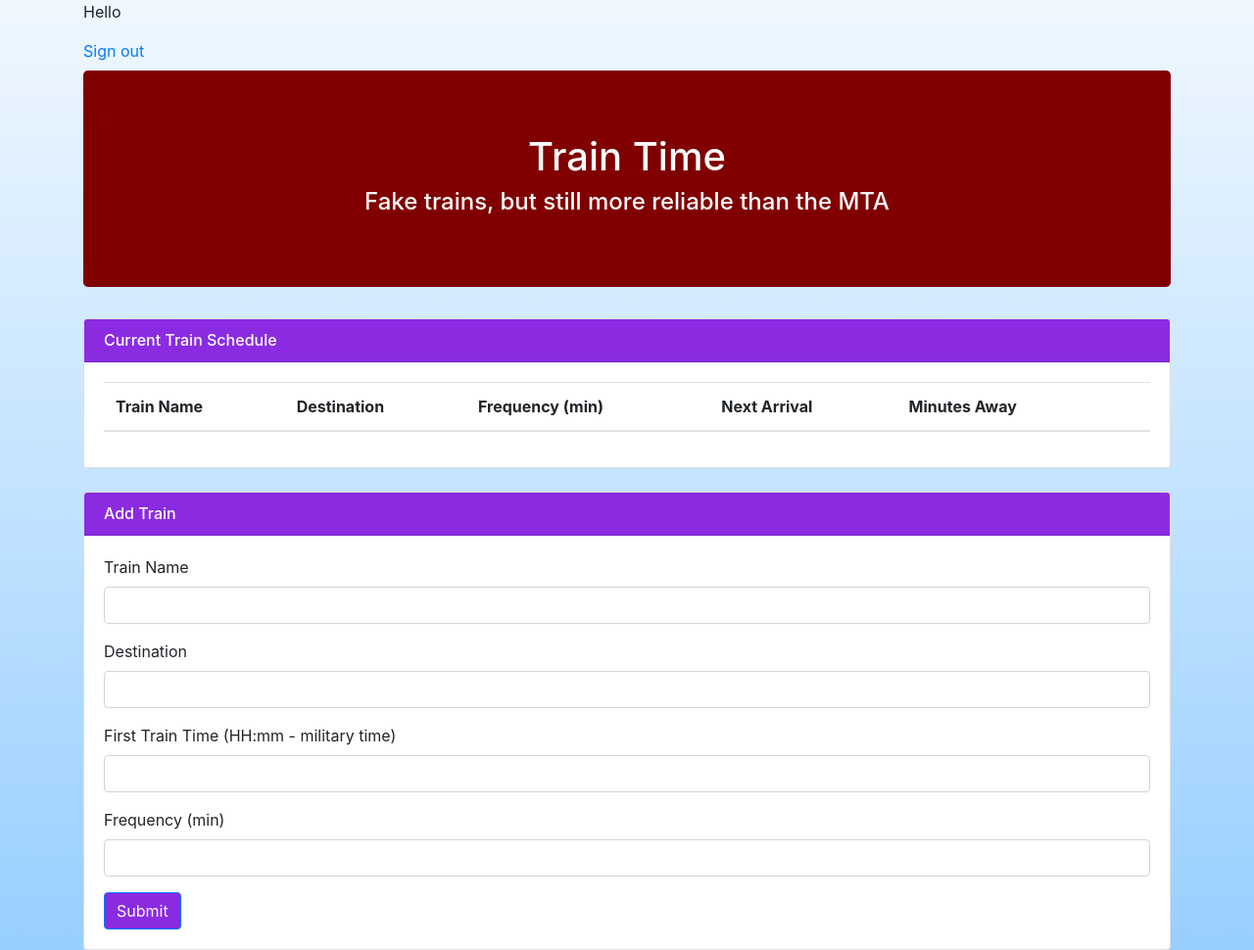
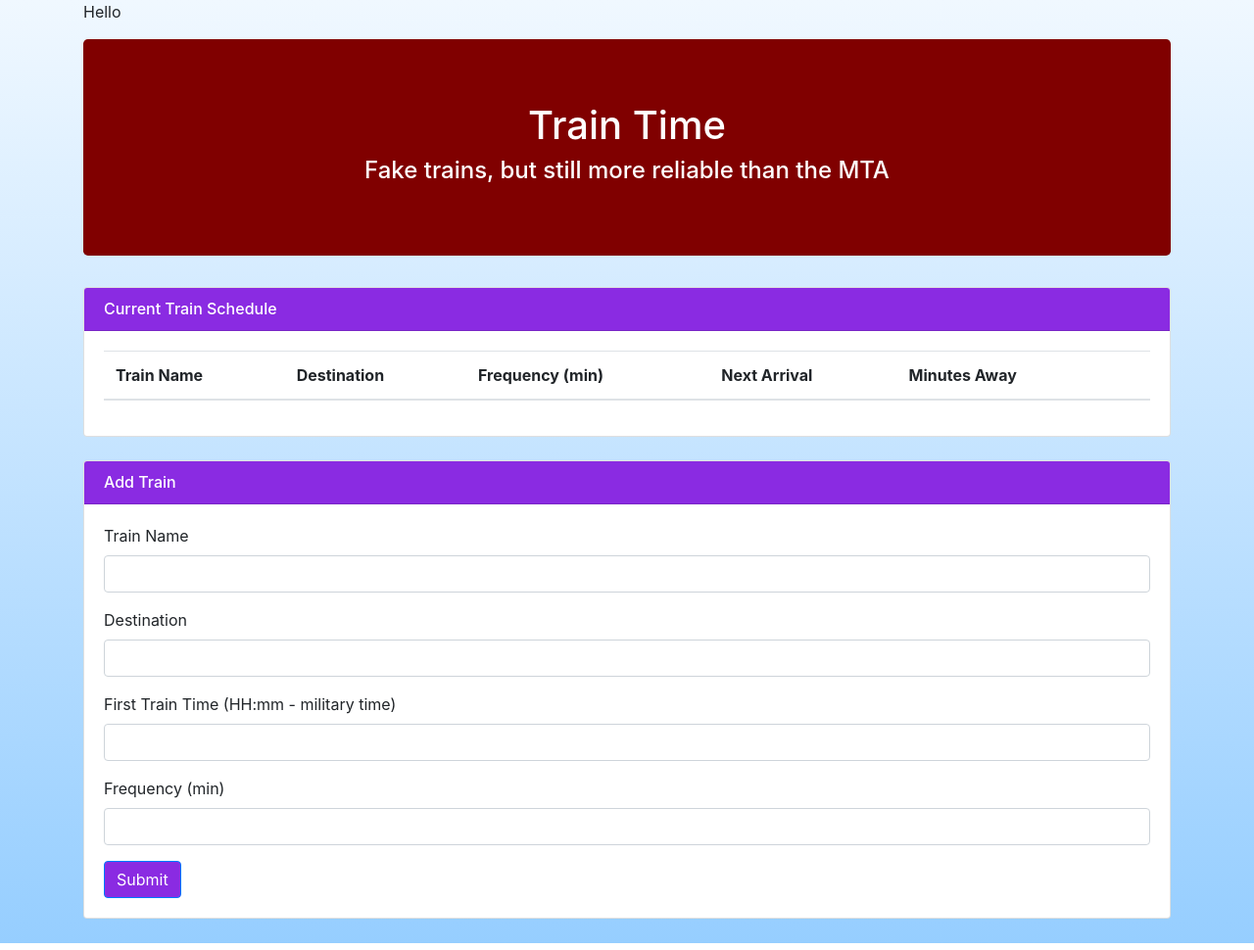
Before and after one commit to amontalto7/TrainTime, a plain HTML site: page index.html in a window 1280 px wide. Shown: the whole page at 98% size. Drawn offline with nearby package versions, Linux system fonts and the light colour scheme; no server answers.

Commit message:
removed sign-out link

```diff
--- a/index.html
+++ b/index.html
@@ -22,7 +22,7 @@
       <div class="row">
         <div class="col-md col-lg col-sm">
           <p>Hello <span id="clientName"></span></p>
-          <a href="#" onclick="signOut();"">Sign out</a>
+          <!-- <a href="#" onclick="signOut();"">Sign out</a> -->
           <div class="jumbotron text-white text-center mt-2">
             <h1 class="display-5">Train Time</h1>
             <h4>Fake trains, but still more reliable than the MTA</h4>
```
